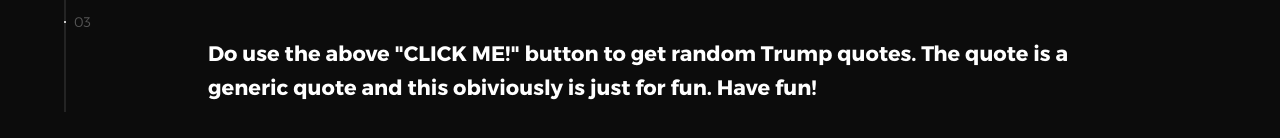
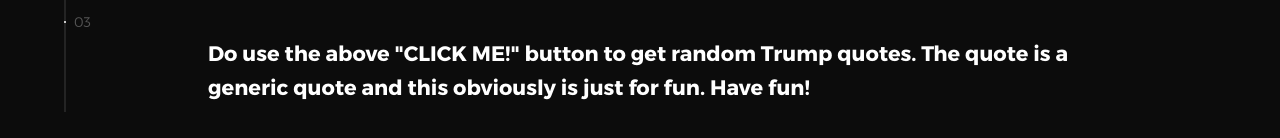
Before and after one commit to realmau5/trumpquotes, a plain HTML site: page index.html in a window 1280 px wide. Shown: the part 568-706 px from the top of the page. Drawn offline with nearby package versions, Linux system fonts and the light colour scheme.

Commit message:
Typo updates

```diff
--- a/index.html
+++ b/index.html
@@ -86,7 +86,7 @@
                 <img  src="assets/img/donald-trump-head.png" alt="Welcome">
               </div>
               <div class="hey">
-                <h2> Do use the above "CLICK ME!" button to get random Trump quotes. The quote is a generic quote and this obiviously is just for fun. Have fun!</h2>
+                <h2> Do use the above "CLICK ME!" button to get random Trump quotes. The quote is a generic quote and this obviously is just for fun. Have fun!</h2>
               </div>
             </div>
           </li>
```
Also changed, not shown: 1 other file.
